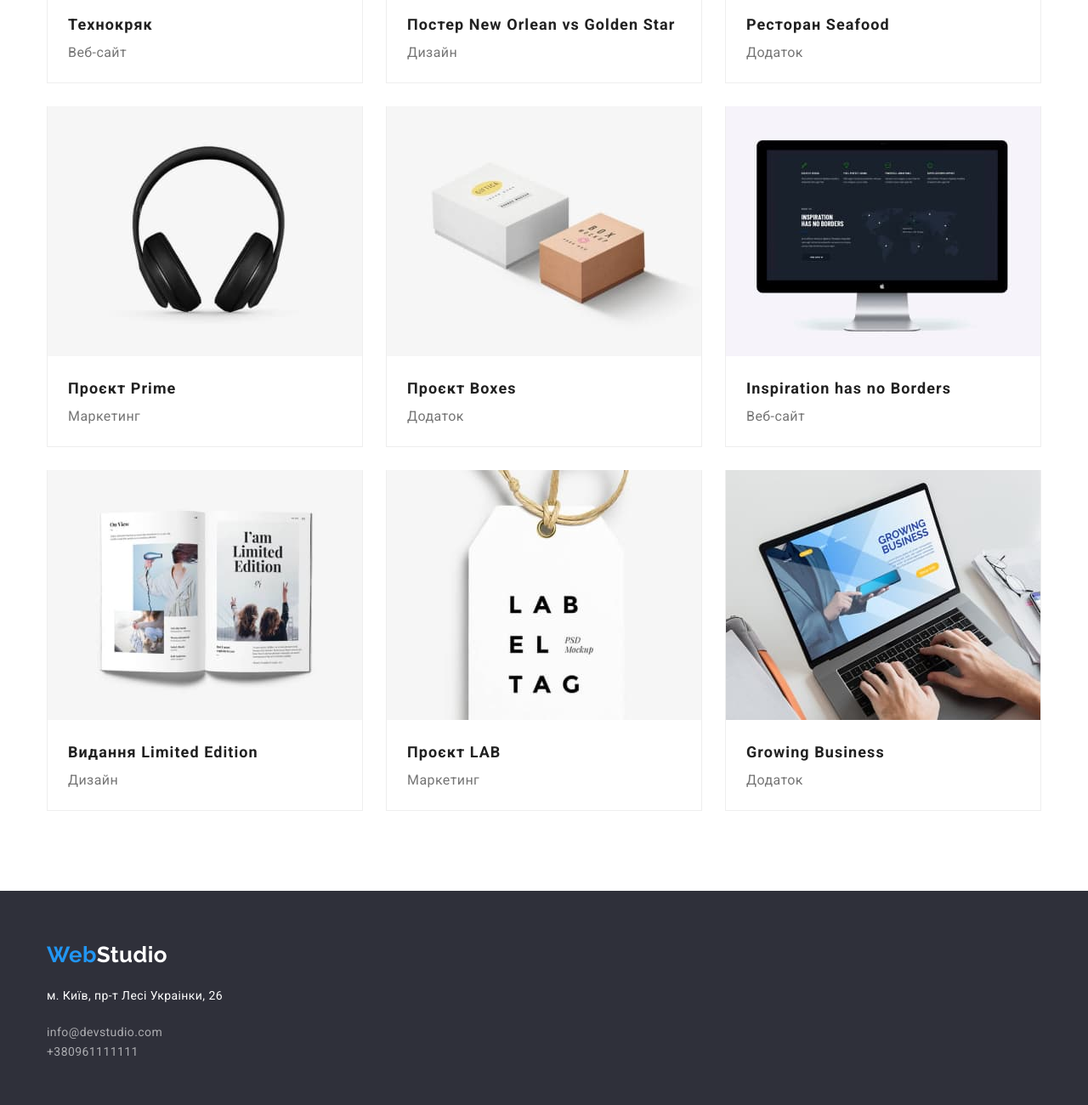
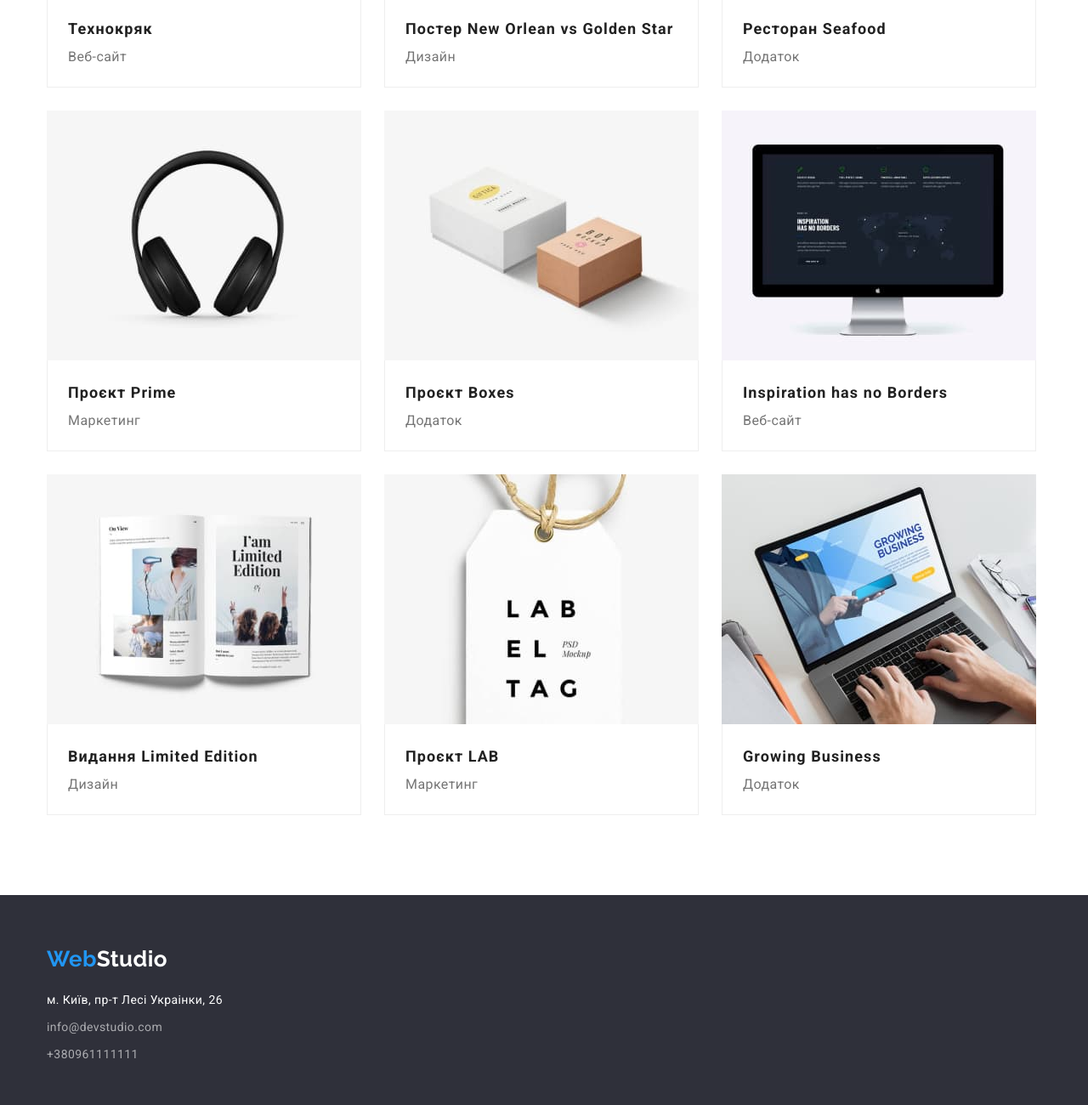
Before and after one commit to vadim8522/goit-markup-hw-03, a plain HTML site: page portfolio.html in a window 1280 px wide. Shown: the part 560-1860 px from the top of the page at 85% size. Drawn offline with nearby package versions, Linux system fonts and the light colour scheme.

Commit message:
last update

```diff
--- a/css/styles.css
+++ b/css/styles.css
@@ -102,8 +102,8 @@ li {list-style-type: none;}
     font-weight: 700;
     font-size: 16px;
     line-height: 1.9;
-    width: 152px;
-    height: 30px;
+    width: 216px;
+    height: 50px;
     left: 724px;
     top: 440px;
 }
@@ -166,8 +166,7 @@ li {list-style-type: none;}
     font-size: 16px;
     line-height: 1.2;
     color: var(--primary-text-color);
-    padding-top: 30px;
-    padding-bottom: 10px;
+    margin-bottom: 10px;
     text-align: center;
 
 }
@@ -177,10 +176,8 @@ li {list-style-type: none;}
     font-size: 16px;
     line-height: 1.1;
     color: var(--secondary-text-color);
-    padding-bottom: 30px;
 
     text-align: center;
-
 }
 .team-item{background-color: var(--tertiary-text-color);
     box-shadow: 0px 1px 3px rgba(0, 0, 0, 0.12), 0px 1px 1px rgba(0, 0, 0, 0.14), 0px 2px 1px rgba(0, 0, 0, 0.2);
@@ -191,6 +188,9 @@ li {list-style-type: none;}
     display: flex;
     flex-wrap: wrap;
     gap: 30px;
+}
+.team-text-box {
+    padding: 30px;
 }
 
 /*------------------------TEAM--------------------------*/
@@ -323,11 +323,10 @@ li {list-style-type: none;}
     line-height: 1.2;
 }
 
-.footer-contacts-box{
-    margin-top: 20px;
+.footer-adress-box{    margin-top: 20px;
 }
 
-.footer-contacts-box2{
+.footer-contacts-box{
     padding-bottom: 9px;
 }
 
@@ -349,7 +348,7 @@ li {list-style-type: none;}
     background-color: var(--primary-button-bg-color);
     border-radius: 4px;
     border: none;
-    padding-right: 6px;
+    padding-top: 6px;
     padding-bottom: 6px;
     padding-right: 22px;
     padding-left: 22px;
--- a/portfolio.html
+++ b/portfolio.html
@@ -41,15 +41,15 @@
        <li><button type="button" class="button-portfolio">Маргетинг</button></li>
     </ul>
     <ul class="portfolio-images">
-        <li class="pf-icons-box"><a href="./img-portfolio/img-1.jpg"><img src="./img-portfolio/img-1.jpg" alt="Технокряк"></a><div class="portfolio-text-box"><h2 class="name-portfolio-icons">Технокряк</h2><p class="explanation-portfolio-icons">Веб-сайт</p></div></li>
-        <li class="pf-icons-box"><a href="./img-portfolio/img-2.jpg"><img src="./img-portfolio/img-2.jpg" alt="Постер New Orlean vs Golden Star"></a><div class="portfolio-text-box"><h2 class="name-portfolio-icons">Постер New Orlean vs Golden Star</h2><p class="explanation-portfolio-icons">Дизайн</p></div></li>
-        <li class="pf-icons-box"><a href="./img-portfolio/img-3.jpg"><img src="./img-portfolio/img-3.jpg" alt="Ресторан Seafood"></a><div class="portfolio-text-box"><h2 class="name-portfolio-icons">Ресторан Seafood</h2><p class="explanation-portfolio-icons">Додаток</p></div></li>
-        <li class="pf-icons-box"><a href="./img-portfolio/img-4.jpg"><img src="./img-portfolio/img-4.jpg" alt="Проєкт Prime"></a><div class="portfolio-text-box"><h2 class="name-portfolio-icons">Проєкт Prime</h2><p class="explanation-portfolio-icons">Маркетинг</p></div></li>
-        <li class="pf-icons-box"><a href="./img-portfolio/img-5.jpg"><img src="./img-portfolio/img-5.jpg" alt="Проєкт Boxes"></a><div class="portfolio-text-box"><h2 class="name-portfolio-icons">Проєкт Boxes</h2><p class="explanation-portfolio-icons">Додаток</p></div></li>
-        <li class="pf-icons-box"><a href="./img-portfolio/img-6.jpg"><img src="./img-portfolio/img-6.jpg" alt="Inspiration has no Borders"></a><div class="portfolio-text-box"><h2 class="name-portfolio-icons">Inspiration has no Borders</h2><p class="explanation-portfolio-icons">Веб-сайт</p></div></li>
-        <li class="pf-icons-box"><a href="./img-portfolio/img-7.jpg"><img src="./img-portfolio/img-7.jpg" alt="Видання Limited Edition"></a><div class="portfolio-text-box"><h2 class="name-portfolio-icons">Видання Limited Edition</h2><p class="explanation-portfolio-icons">Дизайн</p></div></li>
-        <li class="pf-icons-box"><a href="./img-portfolio/img-8.jpg"><img src="./img-portfolio/img-8.jpg" alt="Проєкт LAB"></a><div class="portfolio-text-box"><h2 class="name-portfolio-icons">Проєкт LAB</h2><p class="explanation-portfolio-icons">Маркетинг</p></div></li>
-        <li class="pf-icons-box"><a href="./img-portfolio/img-9.jpg"><img src="./img-portfolio/img-9.jpg" alt="Growing Business"></a><div class="portfolio-text-box"><h2 class="name-portfolio-icons">Growing Business</h2><p class="explanation-portfolio-icons">Додаток</p></div></li>
+        <li><a href="./img-portfolio/img-1.jpg"><img src="./img-portfolio/img-1.jpg" alt="Технокряк"></a><div class="pf-icons-box portfolio-text-box"><h2 class="name-portfolio-icons">Технокряк</h2><p class="explanation-portfolio-icons">Веб-сайт</p></div></li>
+        <li><a href="./img-portfolio/img-2.jpg"><img src="./img-portfolio/img-2.jpg" alt="Постер New Orlean vs Golden Star"></a><div class="pf-icons-box portfolio-text-box"><h2 class="name-portfolio-icons">Постер New Orlean vs Golden Star</h2><p class="explanation-portfolio-icons">Дизайн</p></div></li>
+        <li><a href="./img-portfolio/img-3.jpg"><img src="./img-portfolio/img-3.jpg" alt="Ресторан Seafood"></a><div class="pf-icons-box portfolio-text-box"><h2 class="name-portfolio-icons">Ресторан Seafood</h2><p class="explanation-portfolio-icons">Додаток</p></div></li>
+        <li><a href="./img-portfolio/img-4.jpg"><img src="./img-portfolio/img-4.jpg" alt="Проєкт Prime"></a><div class="pf-icons-box portfolio-text-box"><h2 class="name-portfolio-icons">Проєкт Prime</h2><p class="explanation-portfolio-icons">Маркетинг</p></div></li>
+        <li><a href="./img-portfolio/img-5.jpg"><img src="./img-portfolio/img-5.jpg" alt="Проєкт Boxes"></a><div class="pf-icons-box portfolio-text-box"><h2 class="name-portfolio-icons">Проєкт Boxes</h2><p class="explanation-portfolio-icons">Додаток</p></div></li>
+        <li><a href="./img-portfolio/img-6.jpg"><img src="./img-portfolio/img-6.jpg" alt="Inspiration has no Borders"></a><div class="pf-icons-box portfolio-text-box"><h2 class="name-portfolio-icons">Inspiration has no Borders</h2><p class="explanation-portfolio-icons">Веб-сайт</p></div></li>
+        <li><a href="./img-portfolio/img-7.jpg"><img src="./img-portfolio/img-7.jpg" alt="Видання Limited Edition"></a><div class="pf-icons-box portfolio-text-box"><h2 class="name-portfolio-icons">Видання Limited Edition</h2><p class="explanation-portfolio-icons">Дизайн</p></div></li>
+        <li><a href="./img-portfolio/img-8.jpg"><img src="./img-portfolio/img-8.jpg" alt="Проєкт LAB"></a><div class="pf-icons-box portfolio-text-box"><h2 class="name-portfolio-icons">Проєкт LAB</h2><p class="explanation-portfolio-icons">Маркетинг</p></div></li>
+        <li><a href="./img-portfolio/img-9.jpg"><img src="./img-portfolio/img-9.jpg" alt="Growing Business"></a><div class="pf-icons-box portfolio-text-box"><h2 class="name-portfolio-icons">Growing Business</h2><p class="explanation-portfolio-icons">Додаток</p></div></li>
     </ul>
     </div>
 </section>
```
Also changed, not shown: index.html (+8 -0 lines).
